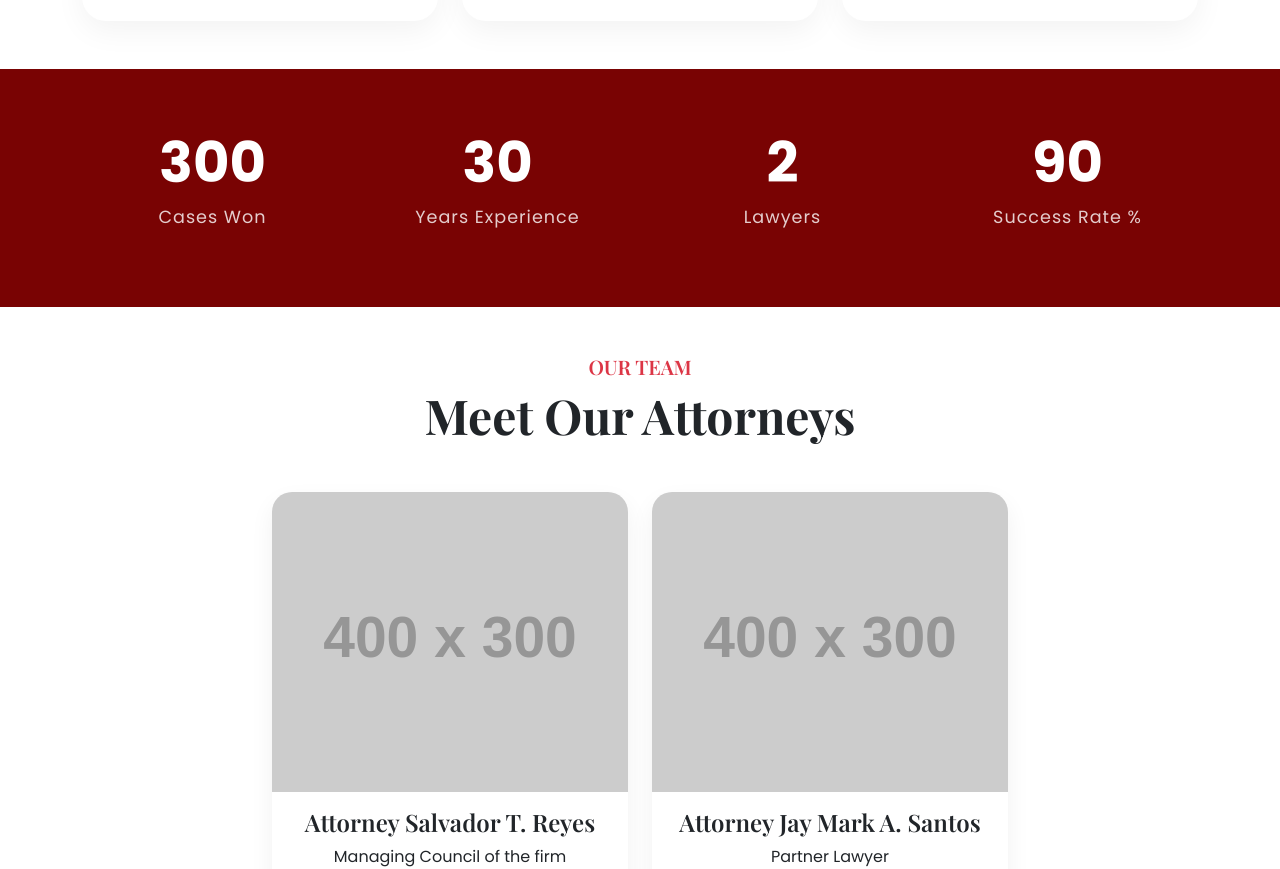
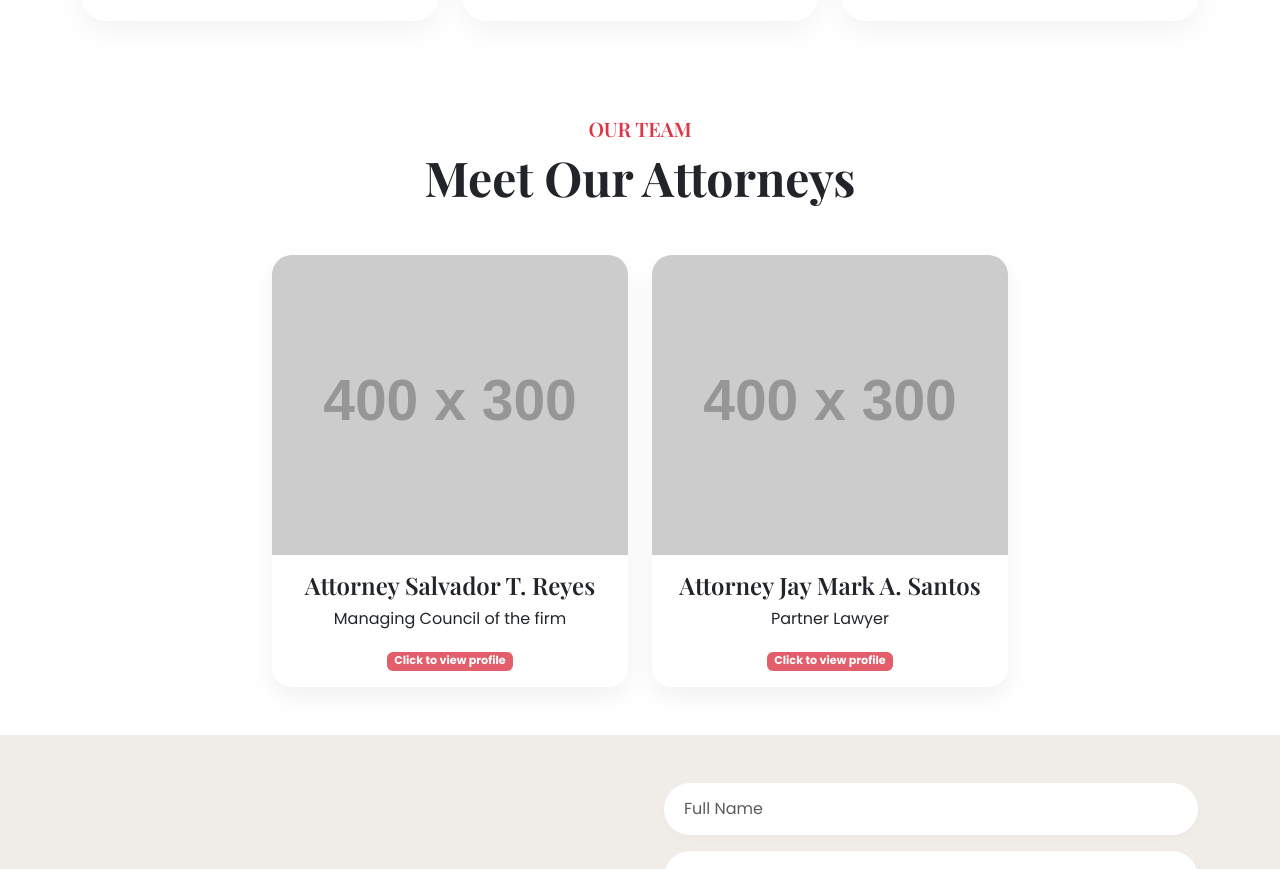
Before and after one commit to Areksande/trs-law-office, a plain HTML site: page index.html in a window 1280 px wide. Shown: the part 1801-2670 px from the top of the page. Drawn offline with nearby package versions, Linux system fonts and the light colour scheme; placeholder pictures from the web are drawn by us.

Commit message:
Add files via upload

```diff
--- a/index.html
+++ b/index.html
@@ -138,29 +138,8 @@
         </div>
     </section>
 
-    <!-- ================= COUNTERS ================= -->
-    <section class="counter">
-        <div class="container">
-            <div class="row text-center">
-                <div class="col-md-3">
-                    <h1>300</h1>
-                    <p>Cases Won</p>
-                </div>
-                <div class="col-md-3">
-                    <h1>30</h1>
-                    <p>Years Experience</p>
-                </div>
-                <div class="col-md-3">
-                    <h1>2</h1>
-                    <p>Lawyers</p>
-                </div>
-                <div class="col-md-3">
-                    <h1>90</h1>
-                    <p>Success Rate %</p>
-                </div>
-            </div>
-        </div>
-    </section>
+
+
 
 <!-- ================= ATTORNEYS ================= -->
 <section class="py-5 bg-white">
```
